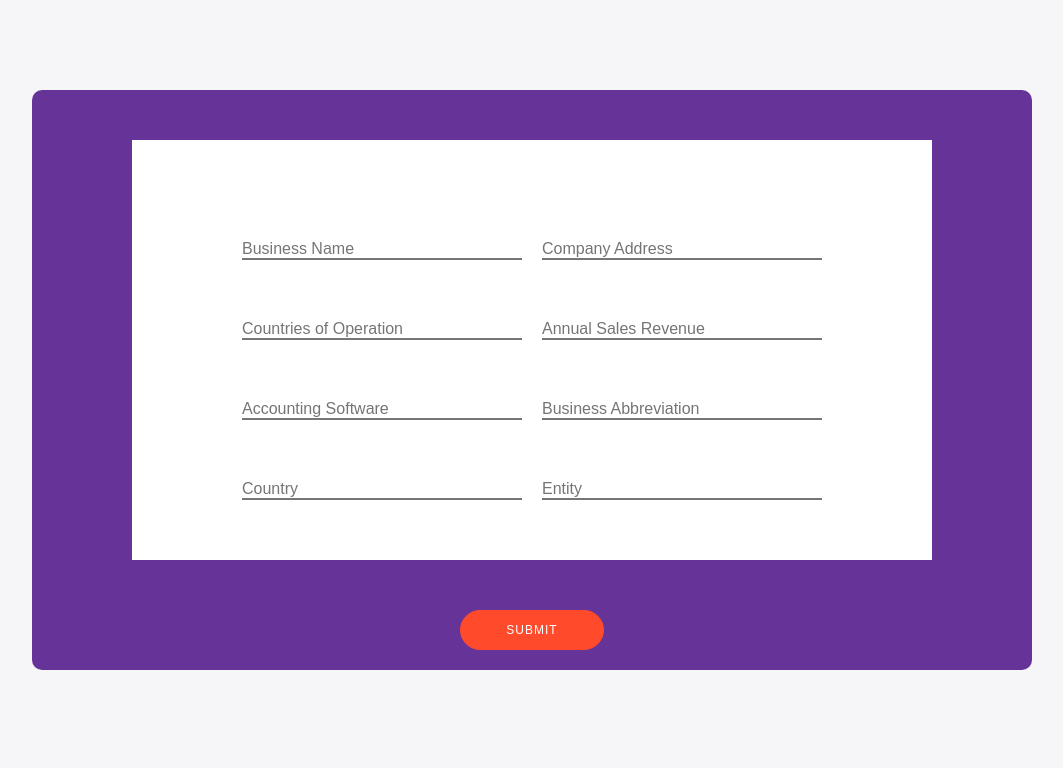
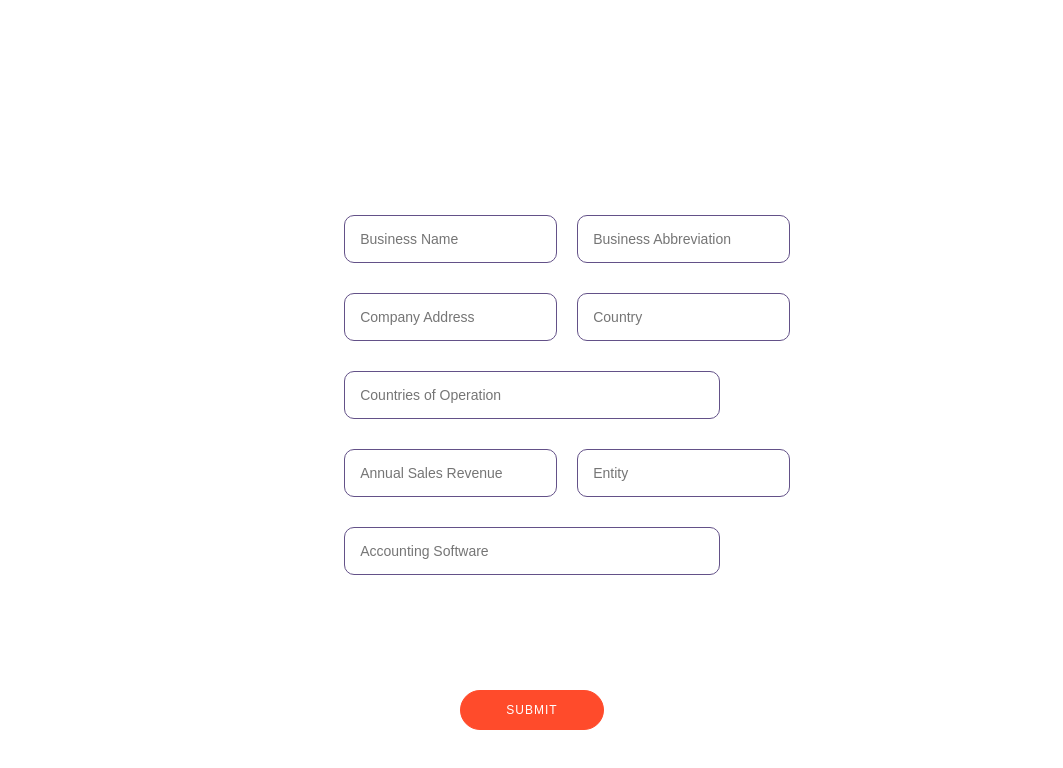
Before and after one commit to Awesome94/OBA-FrontEnd, a React (Create React App) app: page / in a window 1280 px wide. Shown: the top 768 px of the page, without its empty margins (108-1171 px from the left). Built offline with nearby package versions, Linux system fonts and the light colour scheme.

Commit message:
Add DropZone and Upload component

```diff
--- a/src/App.js
+++ b/src/App.js
@@ -2,12 +2,13 @@ import React, { Component } from 'react';
 import './App.css';
 import AuthComponent from './components/Authentication/AuthComponent';
 import RegisterBusinessComponent from './components/RegisterBusiness/RegisterBusinessComponent'
+import UploadFileComponent from './components/UploadFile/UploadComponent/UploadFileComponent'
 class App extends Component {
   render() {
     return (
       <div className="App">
         <RegisterBusinessComponent/>
-      </div>
+        </div>
     );
   }
 }
--- a/src/components/Authentication/AuthComponent.css
+++ b/src/components/Authentication/AuthComponent.css
@@ -1,19 +1,5 @@
-
-@import url('https://fonts.googleapis.com/css?family=Montserrat:400,800');
-
 * {
 	box-sizing: border-box;
-}
-
-body {
-	background: #f6f5f7;
-	display: flex;
-	justify-content: center;
-	align-items: center;
-	flex-direction: column;
-	font-family: 'Montserrat', sans-serif;
-	height: 100vh;
-	margin: -20px 0 50px;
 }
 
 h1 {
@@ -105,14 +91,15 @@ input.auth {
 .container {
 	display: flex;
 	position: relative;
+	margin-top: 150px;
 	background-color: #fff;
 	border-radius: 10px;
   	box-shadow: 0 14px 28px rgba(0,0,0,0.25),
 			0 10px 10px rgba(0,0,0,0.22);
 	overflow: hidden;
-	width: 768px;
-	flex-basis: 100%;
+	width: 40%;
 	min-height: 480px;
+	left: 700px;
 }
 
 .form-container {
--- a/src/components/RegisterBusiness/RegisterBusinessComponent.css
+++ b/src/components/RegisterBusiness/RegisterBusinessComponent.css
@@ -10,36 +10,67 @@
 	margin-top: 120px;
 }
 input.inputField {
-	border-top: none;
-	border-left: none;
-	border-right: none;
-	padding: 40px 0px 0px 0px;
+	padding: 15px;
 	margin: 10px;
-    width: 40%;
-	font-size: 16px;
+	font-size: 14px;
+	flex:2;
+	border-radius: 10px;
+	border: 1px solid #635188;
+}
 
+input.small {
+	padding: 15px;
+	margin: 10px;
+    flex: 1;
+	font-size: 14px;
+	border: 1px solid #635188;
+	border-radius: 10px;
+	float: left;
+
+}
+
+input.long {
+	padding: 15px;
+	margin: 10px;
+	font-size: 14px;
+	flex:1;
+	border-radius: 10px;
+	border: 1px solid #635188;
+}
+
+.form-section {
+	display: flex;
+	flex-direction: row;
+	align-items: flex-start;
+	justify-content: flex-start;
+	width: 100%;
+	padding: 5px;
 }
 .reg-container {
 	display: flex;
-    background-color: rebeccapurple;
+	background-color: #FFFFFF;
     border-radius: 10px;
     flex-direction: column;
-    width: 1000px;
     justify-content: center;
-    align-items: center;
+	align-items: center;
+	margin-top: 100px;
 }
 form.business {
-	background-color: #FFFFFF;
 	align-items: center;
     justify-content: center;
-    width: 100%;
+    width: 50%;
     margin: 50px 0 50px;
-    padding: 50px;
+	padding: 50px;
+	flex-direction: column;
+	align-content: center;
 }
 
 .reg-business-container {
 	width: 80%;
-    justify-content: center;
+	justify-content: center;
+	flex-direction: column;
+	align-items: center;
+	display: flex;
 }
 button.register {
     border-radius: 20px;
@@ -49,7 +80,6 @@ button.register {
     padding: 12px 45px;
 	font-size: 12px;
 	border: 1px solid #FF4B2B;
-    margin-bottom: 20px;
 	background-color: #FF4B2B;
 	color: #FFFFFF;
 }
--- a/src/components/RegisterBusiness/RegisterBusinessComponent.js
+++ b/src/components/RegisterBusiness/RegisterBusinessComponent.js
@@ -6,19 +6,29 @@ const RegisterBusinessComponent = () => {
         <div className="reg-container">
             <div className="reg-business-container">
                 <form className="business">
+                    <div className="form-section">
                         <input className="inputField" title="Business Name" placeholder="Business Name" />
+                        <input className="small" placeholder="Business Abbreviation" />
+                    </div>
+                    <div className="form-section">
                         <input className="inputField" placeholder="Company Address" />
+                        <input className="small" placeholder="Country" />
+                    </div>
                     <div className="form-section">
-                <input className="inputField" placeholder="Countries of Operation" />
+                        <input className="long" placeholder="Countries of Operation" />
+                    </div>
+                    <div className="form-section">
                         <input className="inputField" placeholder="Annual Sales Revenue" />
+                        <input className="small" placeholder="Entity" />
                     </div>
-                <input className="inputField" placeholder="Accounting Software" />
-                <input className="inputField" placeholder="Business Abbreviation" />
-                <input className="inputField" placeholder="Country" />
-                <input className="inputField" placeholder="Entity" />
+                    <div className="form-section">
+                        <input className="long" placeholder="Accounting Software" />
+                    </div>
                 </form>
             </div>
+            <div>
                 <button className="register">Submit</button>
+            </div>
         </div>
     );
 }
--- a/src/components/UploadFile/Dropzone/Dropzone.css
+++ b/src/components/UploadFile/Dropzone/Dropzone.css
@@ -1,6 +1,6 @@
 .Dropzone {
-    height: 200px;
-    width: 200px;
+    height: 150px;
+    width: 150px;
     background-color: #fff;
     border: 2px dashed rgb(187, 186, 186);
     border-radius: 50%;
--- a/src/components/UploadFile/Dropzone/Dropzone.js
+++ b/src/components/UploadFile/Dropzone/Dropzone.js
@@ -1,35 +1,38 @@
-import './Dropzone.css'
-const DropzoneComponent = () => {
+import React, {useState} from 'react';
+import './Dropzone.css';
+import './cloud.png'
+const DropzoneComponent = (props) => {
+    const [highlight, sethighlight] = useState(true)
 
-    fileInputRef = React.createRef()
+    const fileInputRef = React.createRef()
 
     const openFileDialog = () => {
         if (props.disabled) return;
         fileInputRef.current.click()
     }
 
-    onFilesAdded(evt) => {
+    const onFilesAdded=evt => {
         if (props.disabled) return;
         const files = evt.target.files;
         if (props.onFilesAdded) {
-            const array = FileListToArray(files);
+            const array = fileListToArray(files);
             props.onFilesAdded(array);
         }
     }
 
-    onDragOver(evt) {
+    const onDragOver=evt=>{
         evt.preventDefault()
 
         if (props.disabled) return
 
-        setState({ hightlight: true })
+        sethighlight({ hightlight: true })
     }
 
-    onDragLeave() {
-        setState({ hightlight: false })
+    const onDragLeave=()=>{
+        sethighlight({ hightlight: false })
     }
 
-    onDrop(event) {
+    const onDrop=(event)=>{
         event.preventDefault()
 
         if (props.disabled) return
@@ -39,10 +42,10 @@ const DropzoneComponent = () => {
             const array = fileListToArray(files)
             props.onFilesAdded(array)
         }
-        setState({ hightlight: false })
+        sethighlight({ hightlight: false })
     }
 
-    fileListToArray(list) {
+    const fileListToArray=(list)=>{
         const array = []
         for (var i = 0; i < list.length; i++) {
             array.push(list.item(i))
@@ -52,7 +55,7 @@ const DropzoneComponent = () => {
 
     return (
         <div
-            className={`Dropzone ${state.hightlight ? 'Highlight' : ''}`}
+            className={`Dropzone ${highlight ? 'Highlight' : ''}`}
             onDragOver={onDragOver}
             onDragLeave={onDragLeave}
             onDrop={onDrop}
@@ -69,7 +72,7 @@ const DropzoneComponent = () => {
             <img
                 alt="upload"
                 className="Icon"
-                src="baseline-cloud_upload-24px.svg"
+                src={require("./cloud.png")}
             />
             <span>Upload Files</span>
         </div>
--- a/src/components/UploadFile/Progress/Progress.js
+++ b/src/components/UploadFile/Progress/Progress.js
@@ -1,7 +1,7 @@
 import React from 'react';
-import './progress.css'
+import './progressbar.css'
 
-const ProgressComponent = () => {
+const Progress = () => {
     return (
         <div className="progressBar">
             <div
@@ -12,4 +12,4 @@ const ProgressComponent = () => {
      );
 }
 
-export default ProgressComponent;
+export default Progress;
--- a/src/components/UploadFile/UploadComponent/UploadFile.css
+++ b/src/components/UploadFile/UploadComponent/UploadFile.css
@@ -1,10 +1,19 @@
+.Upload-container {
+  display: flex;
+	width: 500px;
+  flex-direction: column;
+  justify-content: center;
+  min-height: 100vh;
+  font-size: calc(10px + 2vmin);
+}
+
+
 .Card {
     background-color: white;
-    padding: 32px;
-    width: 50%;
+    padding: 20px;
     display: flex;
     align-items: flex-start;
-    justify-content: flex-start;
+    justify-content: center;
     box-shadow: 0 15px 30px 0 rgba(0, 0, 0, 0.11), 0 5px 15px 0 rgba(0, 0, 0, 0.08);
     box-sizing: border-box;
   }
@@ -64,3 +73,45 @@
     margin-bottom: 32px;
     color: #555;
   }
+
+  .CheckIcon {
+    opacity: 0.5;
+    margin-left: 32px;
+  }
+
+  .ProgressWrapper {
+    display: flex;
+    flex: 1;
+    flex-direction: row;
+    align-items: center;
+  }
+
+  button.upload {
+    font-family: 'Roboto medium', sans-serif;
+    font-size: 14px;
+    display: inline-block;
+    height: 36px;
+    min-width: 88px;
+    padding: 6px 16px;
+    line-height: 1.42857143;
+    text-align: center;
+    white-space: nowrap;
+    vertical-align: middle;
+    -ms-touch-action: manipulation;
+    touch-action: manipulation;
+    cursor: pointer;
+    -webkit-user-select: none;
+    -moz-user-select: none;
+    -ms-user-select: none;
+    user-select: none;
+    border: 0;
+    border-radius: 2px;
+    background: rgba(103, 58, 183, 1);
+    color: #fff;
+    outline: 0;
+  }
+
+  button:disabled {
+    background: rgb(189, 189, 189);
+    cursor: default;
+  }
--- a/src/index.css
+++ b/src/index.css
@@ -1,5 +1,6 @@
+@import url('https://fonts.googleapis.com/css?family=Montserrat:400,800');
+
 body {
-  margin: 0;
-  padding: 0;
   font-family: sans-serif;
+  font-family: 'Montserrat', sans-serif;
 }
```
Also changed, not shown: src/components/UploadFile/UploadComponent/UploadFileComponent.js (+62 -7 lines), public/manifest.json, src/components/UploadFile/Dropzone/cloud.png (added). Lines whose indentation alone changed are shown as unchanged.
